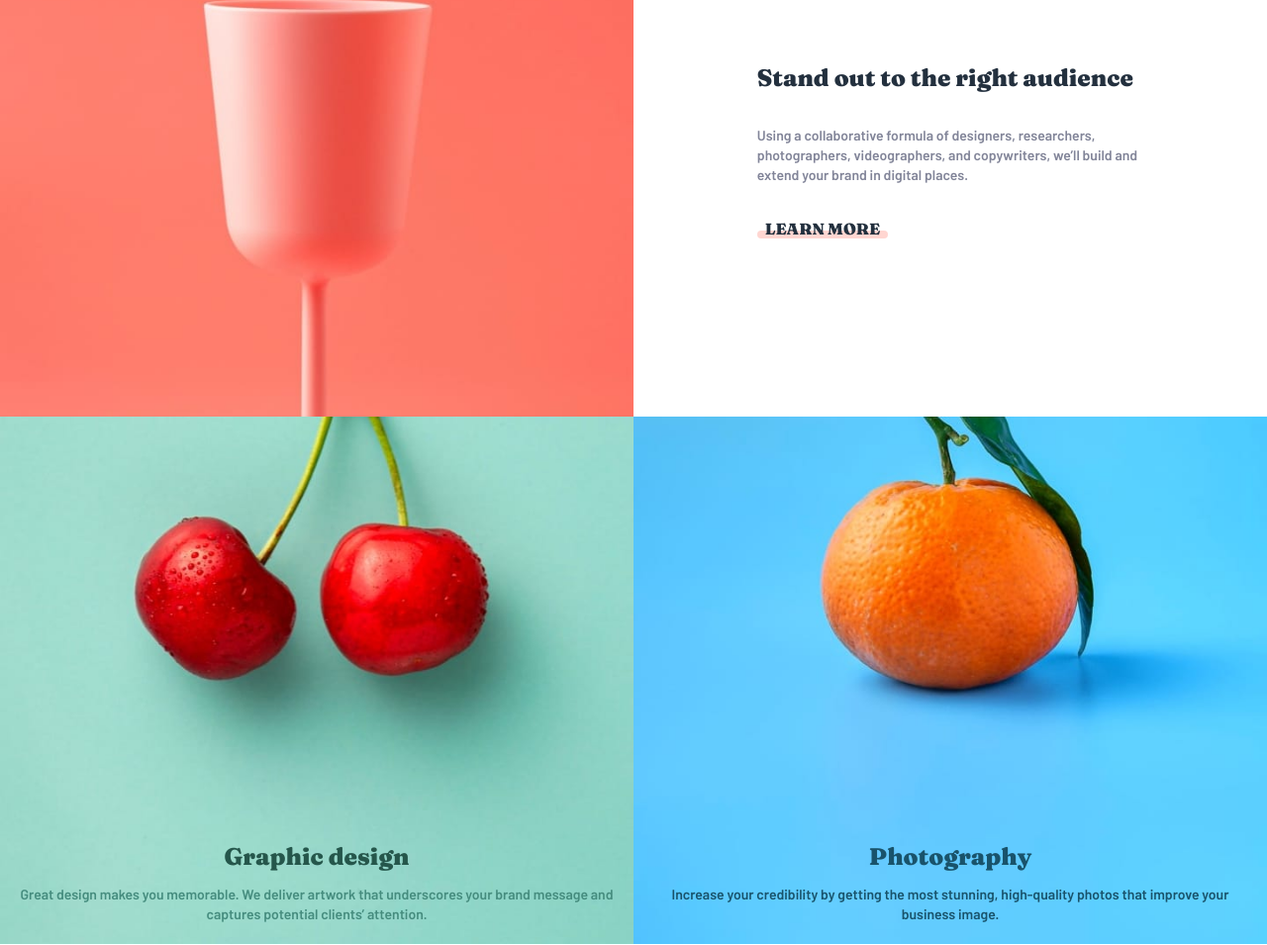
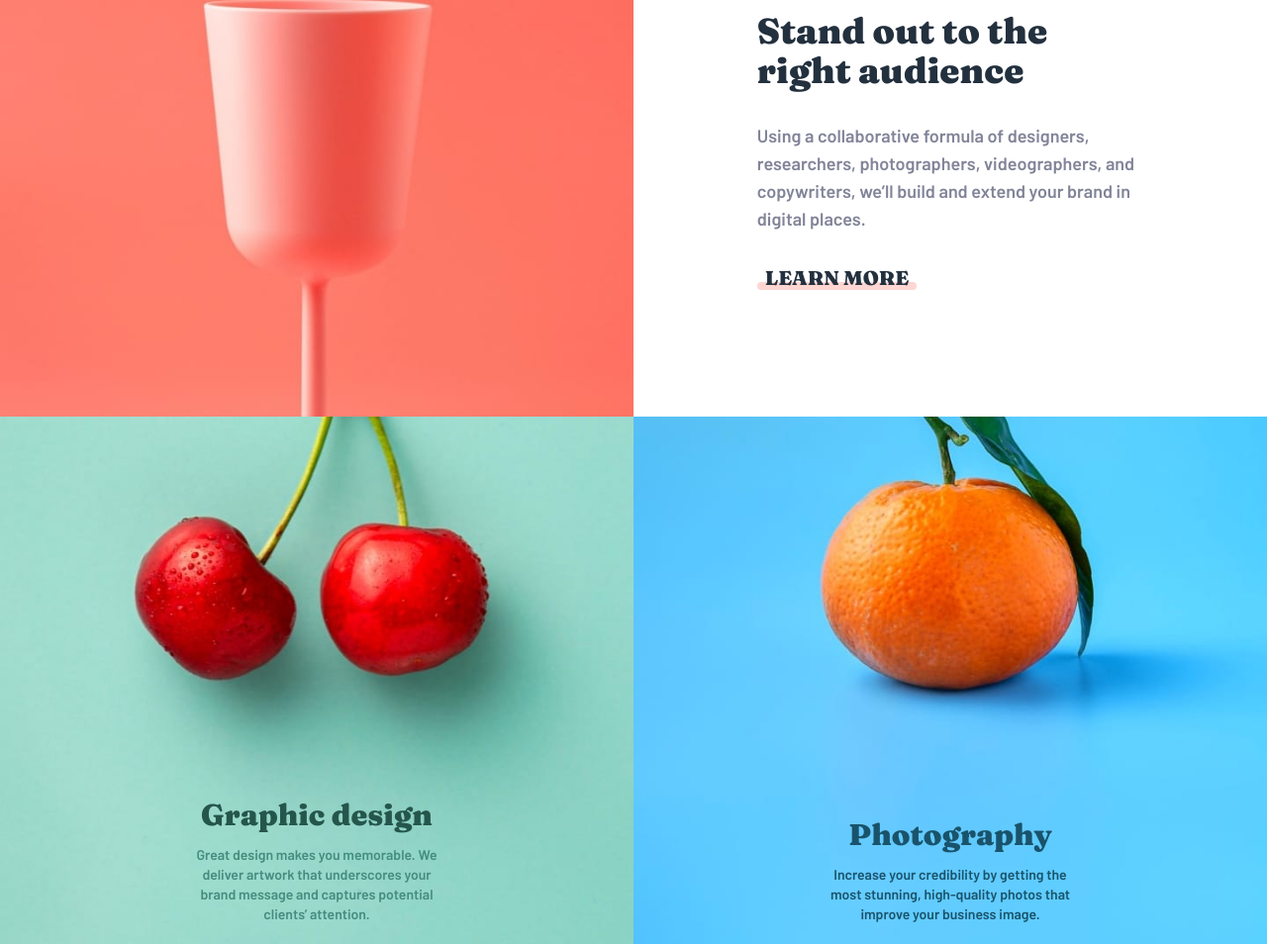
Before and after one commit to SaulOrlando/sunnyide-agency-landing-page, a website: page index.html in a window 1280 px wide. Shown: the part 1357-2312 px from the top of the page at 99% size. Drawn offline with Linux system fonts and the light colour scheme.

Commit message:
feat(responsive): se adapto a pantallas de 1024px

```diff
--- a/index.html
+++ b/index.html
@@ -42,7 +42,7 @@
       </ul>
     </nav>
     <h1
-      class="uppercase absolute text-white text-5xl font-fraunces font-black top-[28%] left-1/2 -translate-y-[28%] -translate-x-1/2 text-center sm:top-1/2 sm:-translate-y-1/2">
+      class="uppercase absolute text-white text-5xl font-fraunces font-black top-[28%] left-1/2 -translate-y-[28%] -translate-x-1/2 text-center sm:top-1/2 sm:-translate-y-1/2 lg:top-[28%] lg:-translate-y-[28%]">
       We are creatives</h1>
     <img src="./assets/images/icon-arrow-down.svg" alt="arrow down"
       class="absolute bottom-28 left-1/2 -translate-x-1/2 sm:bottom-2 md:bottom-4">
@@ -59,16 +59,16 @@
     <article
       class="flex items-center justify-center pt-14 px-6 pb-12 text-center sm:py-4 sm:px-2 sm:col-start-1 sm:col-end-2 sm:row-start-1 md:text-left">
       <article class="flex flex-col md:w-[61%] gap-8">
-        <h2 class="text-4xl font-black font-fraunces text-very-dark-desaturated-blue sm:text-2xl sm:text-left">
+        <h2 class="text-4xl font-black font-fraunces text-very-dark-desaturated-blue sm:text-2xl sm:text-left lg:text-4xl">
           Transform your brand
         </h2>
-        <p class="text-dark-grayish-blue text-sm">
+        <p class="text-dark-grayish-blue text-sm lg:text-lg">
           We are a full-service creative agency specializing in helping brands grow fast.
           Engage your clients through compelling visuals that do most of the marketing for you.
         </p>
         <section class="w-fit m-auto relative pb-[2px] md:m-0">
           <a
-            class="block font-black text-xl uppercase text-very-dark-desaturated-blue font-fraunces px-2 cursor-pointer peer sm:text-base">
+            class="block font-black text-xl uppercase text-very-dark-desaturated-blue font-fraunces px-2 cursor-pointer peer sm:text-base lg:text-xl">
             Learn more
           </a>
           <div
@@ -84,17 +84,17 @@
     <article
       class="flex items-center justify-center pt-14 px-6 pb-12 text-center sm:py-4 sm:px-2 md:px-0 md:py-0 md:text-left">
       <article class="flex flex-col gap-8 md:w-[61%]">
-        <h2 class="text-4xl font-black font-fraunces text-very-dark-desaturated-blue sm:text-2xl sm:text-left">
+        <h2 class="text-4xl font-black font-fraunces text-very-dark-desaturated-blue sm:text-2xl sm:text-left lg:text-4xl">
           Stand out to the right audience
         </h2>
-        <p class="text-dark-grayish-blue text-sm">
+        <p class="text-dark-grayish-blue text-sm lg:text-lg">
           Using a collaborative formula of designers, researchers, photographers, videographers, and copywriters, we’ll
           build
           and extend your brand in digital places.
         </p>
         <section class="w-fit m-auto relative pb-[2px] md:m-0">
           <a
-            class="block font-black text-xl uppercase text-very-dark-desaturated-blue font-fraunces px-2 cursor-pointer peer sm:text-base">
+            class="block font-black text-xl uppercase text-very-dark-desaturated-blue font-fraunces px-2 cursor-pointer peer sm:text-base lg:text-xl">
             Learn more
           </a>
           <div
@@ -109,8 +109,8 @@
         <img src="./assets/images/mobile/image-graphic-design.jpg" alt="cherries">
       </picture>
       <section
-        class="absolute bottom-14 flex flex-col gap-9 text-center px-5 text-dark-desaturated-cyan sm:bottom-5 sm:gap-3">
-        <h2 class="font-fraunces font-black text-3xl sm:text-2xl">
+        class="absolute bottom-14 flex flex-col gap-9 text-center px-5 text-dark-desaturated-cyan sm:bottom-5 sm:gap-3 lg:max-w-[45%] lg:left-1/2 lg:-translate-x-1/2">
+        <h2 class="font-fraunces font-black text-3xl sm:text-2xl lg:text-3xl">
           Graphic design
         </h2>
         <p class="text-dark-moderate-cyan sm:text-sm">
@@ -125,8 +125,8 @@
         <source srcset="./assets/images/desktop/image-photography.jpg" media="(width >= 640px)">
         <img src="./assets/images/mobile/image-photography.jpg" alt="mandarina">
       </picture>
-      <section class="absolute bottom-14 flex flex-col gap-9 text-center px-5 text-dark-blue sm:bottom-5 sm:gap-3">
-        <h2 class="font-fraunces font-black text-3xl sm:text-2xl">
+      <section class="absolute bottom-14 flex flex-col gap-9 text-center px-5 text-dark-blue sm:bottom-5 sm:gap-3 lg:max-w-[45%] lg:left-1/2 lg:-translate-x-1/2">
+        <h2 class="font-fraunces font-black text-3xl sm:text-2xl lg:text-3xl">
           Photography
         </h2>
         <p class="sm:text-sm">
```
Also changed, not shown: dist/styles.css.
